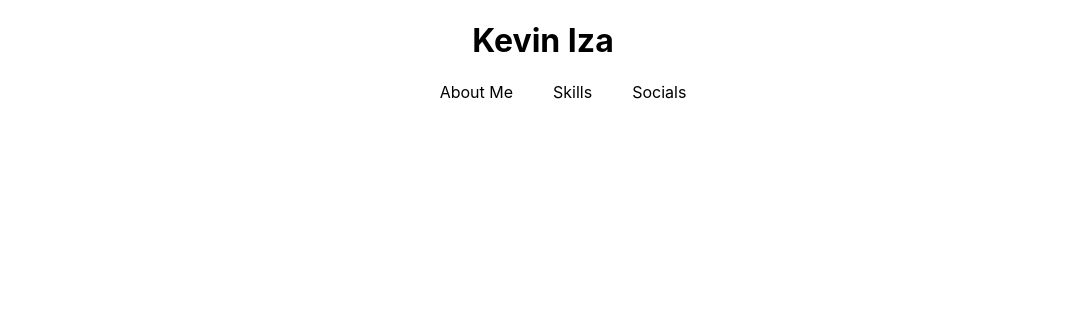
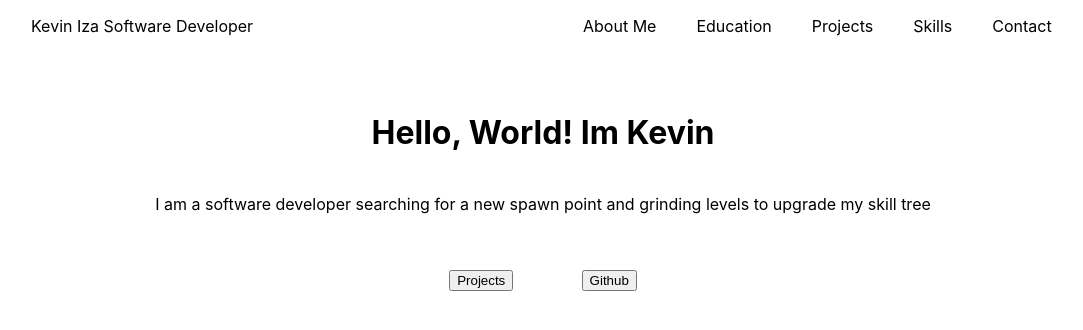
Before and after one commit to Izakevin/react-portfolio, a React (Create React App) app: page / in a window 1280 px wide. Shown: the top 330 px of the page, without its empty margins (97-1180 px from the left). Built offline with nearby package versions, Linux system fonts and the light colour scheme.

Commit message:
Added in the header information and styling

```diff
--- a/src/App.css
+++ b/src/App.css
@@ -1,11 +1,49 @@
-.App {
+/*Header starts here*/
+header{
+  background-color: white;      /*Changes the background-color of the header*/
+}
+
+/*hr-top includes the logo and the Navagation bar*/
+#hr-top{
+  display: flex;
+  width: 80%;
+  margin: auto;
+  padding-bottom: 40px;
+}
+
+#Navagation{
   text-align: center;
-  /* background-color: black;
-  color: white; */
+  left: 50%;          /*pushes the nav to the right*/
+  position: absolute;
 }
 
 #Navagation > ul{
-  display: inline;
+  display: inline-block;
+}
+
+/*hr-info includes the welcome message, current status, and buttons*/
+#hr-info{
+  background-color: white;
+  text-align: center;
+}
+
+#hr-info > h1{
+  text-align: center;
+  padding-bottom: 20px;
+}
+
+#hr-info > p{
+  padding-bottom: 40px;
+}
+
+#hr-buttons{
+  width: 20%;
+  margin: auto;
+  display: flex;
+}
+
+#hr-buttons > button{
+  margin: auto;
 }
 
 .App-logo {
--- a/src/App.js
+++ b/src/App.js
@@ -2,14 +2,30 @@ import './App.css';
 
 function App() {
   return (
-    <div className='App'>
+    <div>
       <header>
-        <h1>Kevin Iza</h1>
-        <nav id='Navagation'>
-          <ul>About Me</ul>
-          <ul>Skills</ul>
-          <ul>Socials</ul>
-        </nav>
+        <div id="hr-top">
+          <p>Kevin Iza Software Developer</p>
+
+          <nav id='Navagation'>
+            <ul>About Me</ul>
+            <ul>Education</ul>
+            <ul>Projects</ul>
+            <ul>Skills</ul>
+            <ul>Contact</ul>
+          </nav>
+        </div>
+
+        <div id="hr-info">
+          <h1>Hello, World! Im Kevin</h1>
+          <p>I am a software developer searching for a new spawn point and grinding levels to upgrade my skill tree</p>
+
+          <div id="hr-buttons">
+            <button onClick={""}>Projects</button>
+            <button onClick={""}>Github</button>
+          </div>
+        </div>
+
       </header>
 
       <body>
```
